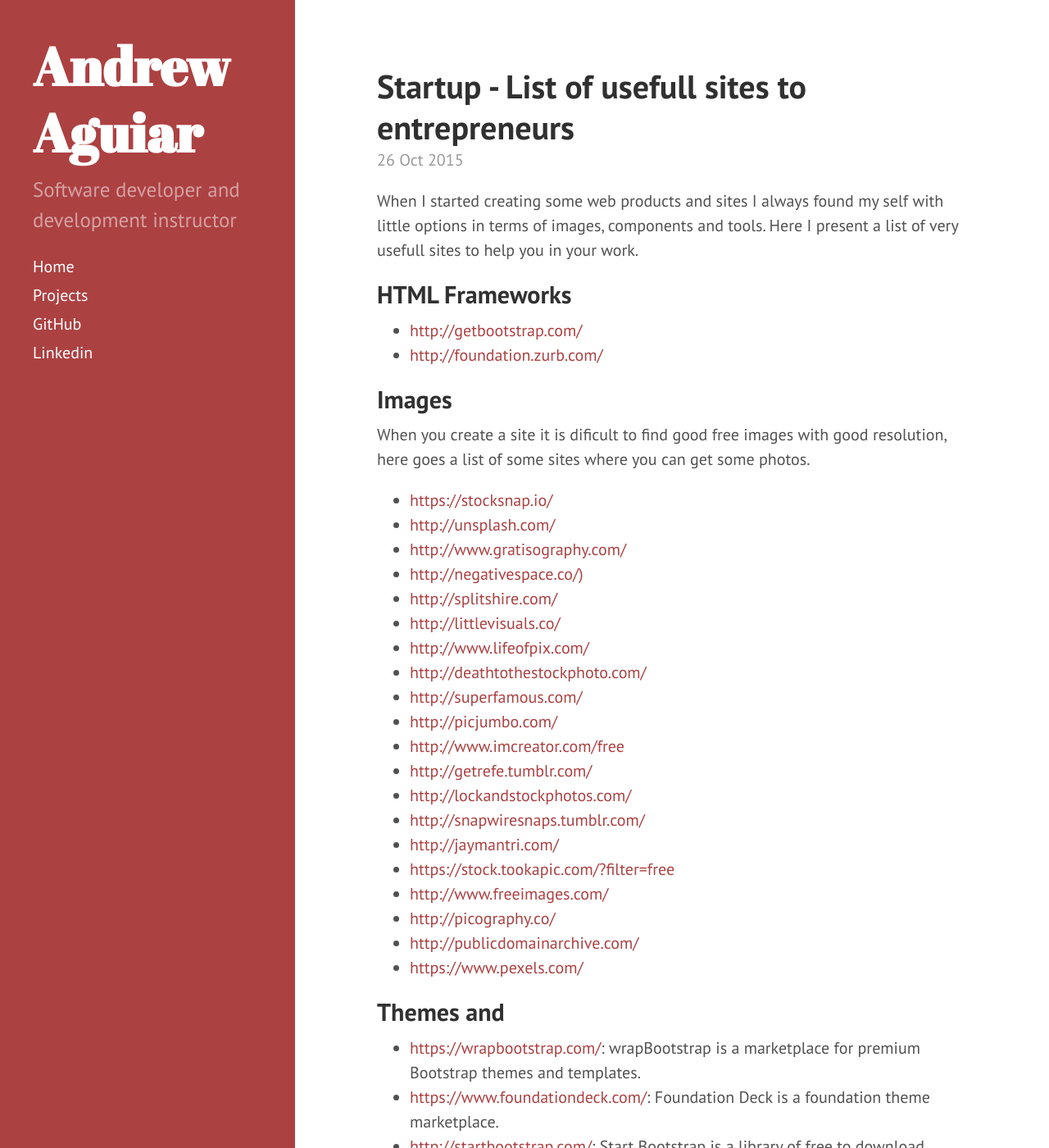
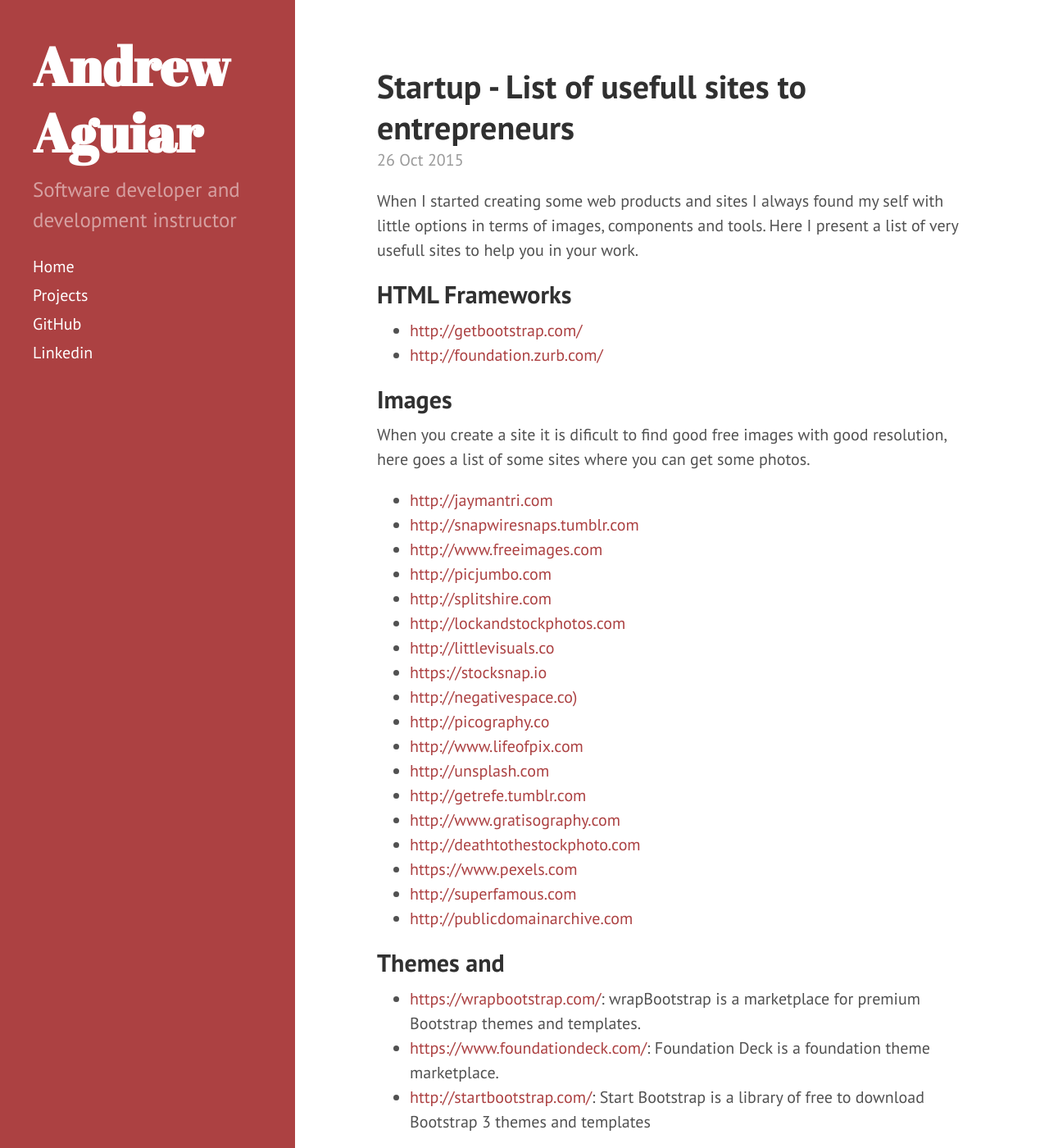
Before and after one commit to gadsc/andrewaguiar.github.io, a Jekyll site: the page built from _posts/2015-10-26-startup-list-of-usefull-sites-to-entrepreneurs.md, in a window 1280 px wide and 1400 px high. Shown: the whole window at 82% size. Built offline with Jekyll 4.4.1, drawn with Linux system fonts in a browser that asks for light colours; Markdown is read by kramdown in place of the engine named in the settings; comment, search, counter and statistics services are not loaded; some of the changed lines change nothing that is shown.

Commit message:
Update 2015-10-26-startup-list-of-usefull-sites-to-entrepreneurs.md

```diff
--- a/_posts/2015-10-26-startup-list-of-usefull-sites-to-entrepreneurs.md
+++ b/_posts/2015-10-26-startup-list-of-usefull-sites-to-entrepreneurs.md
@@ -13,26 +13,24 @@
 
 When you create a site it is dificult to find good free images with good resolution, here goes a list of some sites where you can get some photos.
 
-  - [https://stocksnap.io/](https://stocksnap.io/)
-  - [http://unsplash.com/](http://unsplash.com/)
-  - [http://www.gratisography.com/](http://www.gratisography.com/)
-  - [http://negativespace.co/)](http://negativespace.co/)
-  - [http://splitshire.com/](http://splitshire.com/)
-  - [http://littlevisuals.co/](http://littlevisuals.co/)
-  - [http://www.lifeofpix.com/](http://www.lifeofpix.com/)
-  - [http://deathtothestockphoto.com/](http://deathtothestockphoto.com/)
-  - [http://superfamous.com/](http://superfamous.com/)
-  - [http://picjumbo.com/](http://picjumbo.com/)
-  - [http://www.imcreator.com/free](http://www.imcreator.com/free)
-  - [http://getrefe.tumblr.com/](http://getrefe.tumblr.com/)
-  - [http://lockandstockphotos.com/](http://lockandstockphotos.com/)
-  - [http://snapwiresnaps.tumblr.com/](http://snapwiresnaps.tumblr.com/)
-  - [http://jaymantri.com/](http://jaymantri.com/)
-  - [https://stock.tookapic.com/?filter=free](https://stock.tookapic.com/?filter=free)
-  - [http://www.freeimages.com/](http://www.freeimages.com/)
-  - [http://picography.co/](http://picography.co/)
-  - [http://publicdomainarchive.com/](http://publicdomainarchive.com/)
-  - [https://www.pexels.com/](https://www.pexels.com/)
+  - [http://jaymantri.com](http://jaymantri.com/)
+  - [http://snapwiresnaps.tumblr.com](http://snapwiresnaps.tumblr.com/)
+  - [http://www.freeimages.com](http://www.freeimages.com/)
+  - [http://picjumbo.com](http://picjumbo.com/)
+  - [http://splitshire.com](http://splitshire.com/)
+  - [http://lockandstockphotos.com](http://lockandstockphotos.com/)
+  - [http://littlevisuals.co](http://littlevisuals.co/)
+  - [https://stocksnap.io](https://stocksnap.io/)
+  - [http://negativespace.co)](http://negativespace.co/)
+  - [http://picography.co](http://picography.co/)
+  - [http://www.lifeofpix.com](http://www.lifeofpix.com/)
+  - [http://unsplash.com](http://unsplash.com/)
+  - [http://getrefe.tumblr.com](http://getrefe.tumblr.com/)
+  - [http://www.gratisography.com](http://www.gratisography.com/)
+  - [http://deathtothestockphoto.com](http://deathtothestockphoto.com/)
+  - [https://www.pexels.com](https://www.pexels.com/)
+  - [http://superfamous.com](http://superfamous.com/)
+  - [http://publicdomainarchive.com](http://publicdomainarchive.com/)
 
 ## Themes and
 
```
